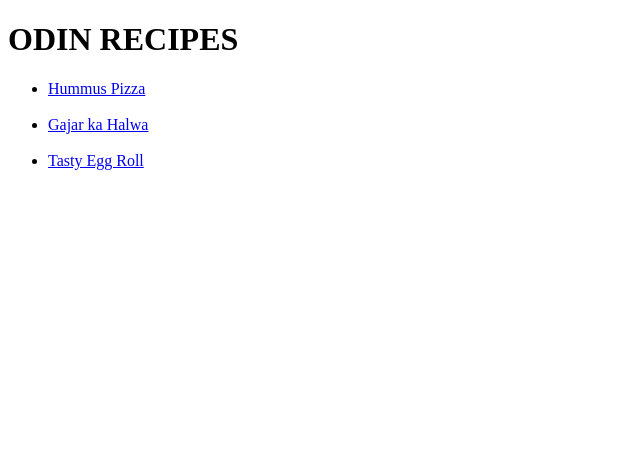
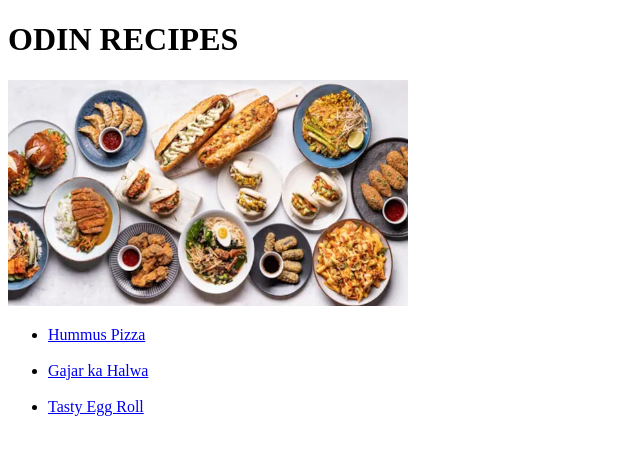
Before and after one commit to YashArodiya/odin-recipes, a plain HTML site: page index.html in a window 1280 px wide. Shown: the whole page, without its empty margins (0-640 px from the left). Drawn offline with Linux system fonts and the light colour scheme.

Commit message:
Final project
Added an image for the main page.

```diff
--- a/index.html
+++ b/index.html
@@ -8,6 +8,7 @@
 </head>
 <body>
     <h1>ODIN RECIPES</h1>
+    <img src="resources/foods.jpg" alt="All kinds of recipes!" width="400">
     <ul>
         <li>
             <a href="recipes/hummus-pizza.html">Hummus Pizza</a>
```
Also changed, not shown: resources/foods.jpg (added).
